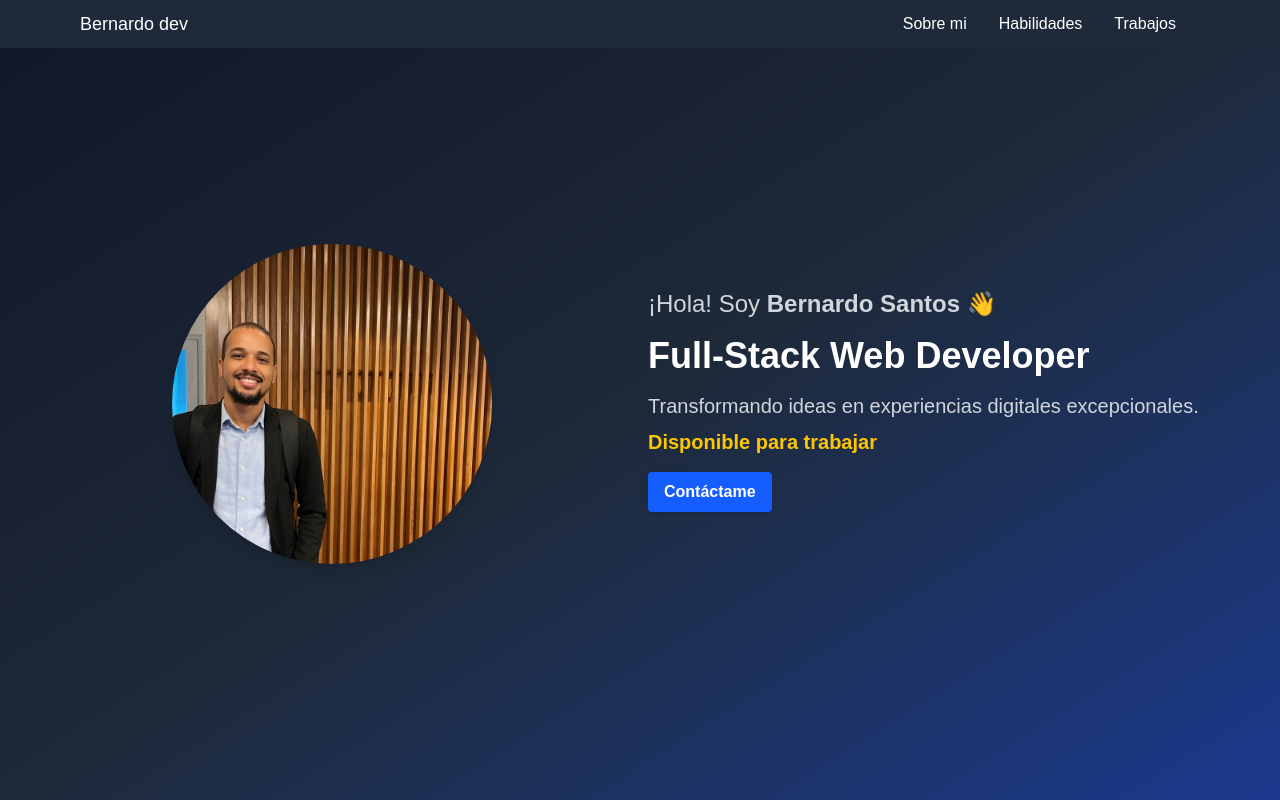
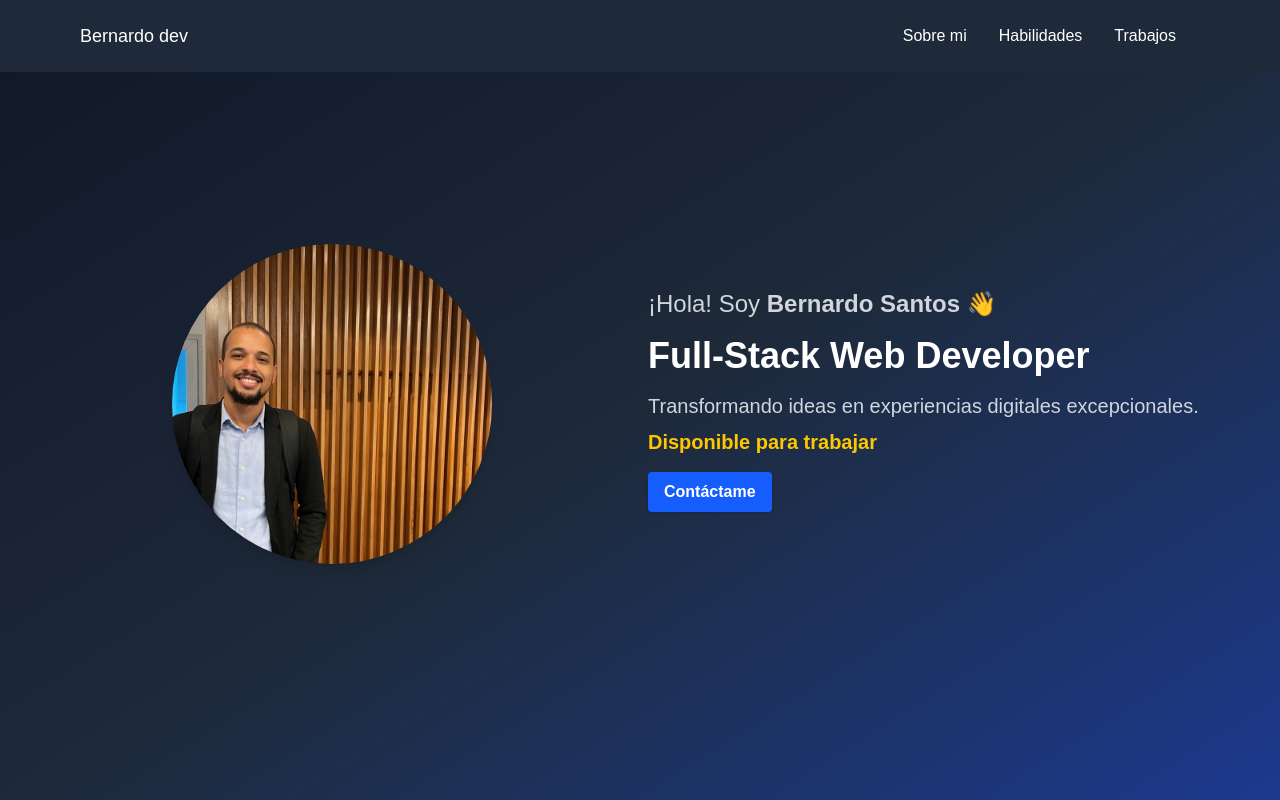
Before and after one commit to Bernardosantossantos/portafoliobs, a React (Vite) app: page / in a window 1280 px wide. Shown: the top 800 px of the page. Built offline with nearby package versions, Linux system fonts and the light colour scheme.

Commit message:
increase padding in Navbar component for improved spacing

```diff
--- a/src/components/Navbar.jsx
+++ b/src/components/Navbar.jsx
@@ -36,7 +36,7 @@
         transition-all duration-300 ease-in-out z-50
       `}
     >
-      <nav className="max-w-6xl container mx-auto px-4 flex flex-col sm:flex-row justify-between items-center py-1">
+      <nav className="max-w-6xl container mx-auto px-4 flex flex-col sm:flex-row justify-between items-center py-4">
         <div className="flex flex-col items-center sm:flex-row sm:space-x-4">
           <span>
             <button
```
